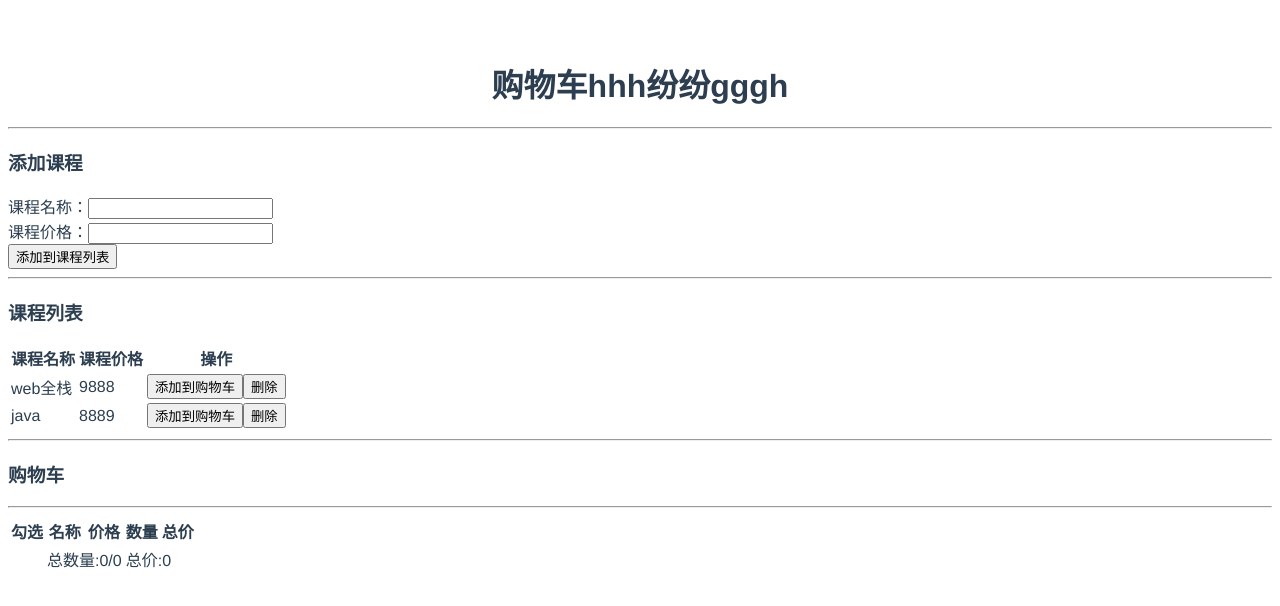
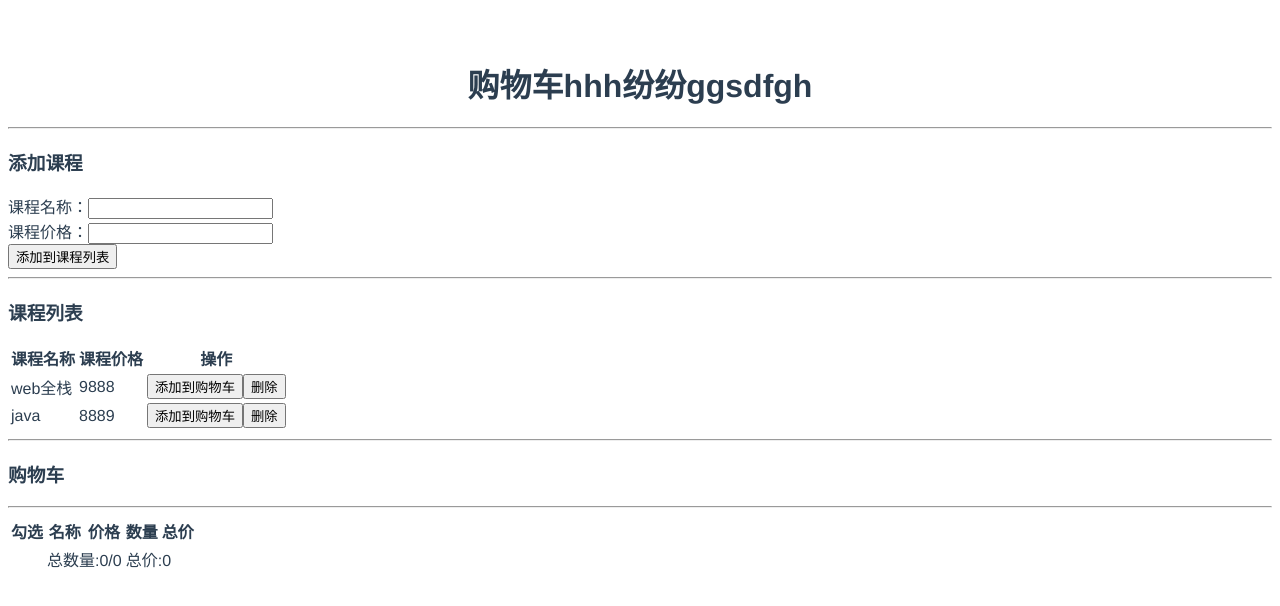
Before and after one commit to zy499/vue-shoppingCarDemo, a Vue app: page / in a window 1280 px wide. Shown: the top 606 px of the page. Built offline with nearby package versions, Linux system fonts and the light colour scheme.

Commit message:
Update App.vue

```diff
--- a/src/App.vue
+++ b/src/App.vue
@@ -1,6 +1,6 @@
 <template>
     <div id="app">
-        <h1 :style="{ textAlign: 'center' }">购物车hhh纷纷gggh</h1>
+        <h1 :style="{ textAlign: 'center' }">购物车hhh纷纷ggsdfgh</h1>
         <hr />
         <div>
             <h3>添加课程</h3>
```
